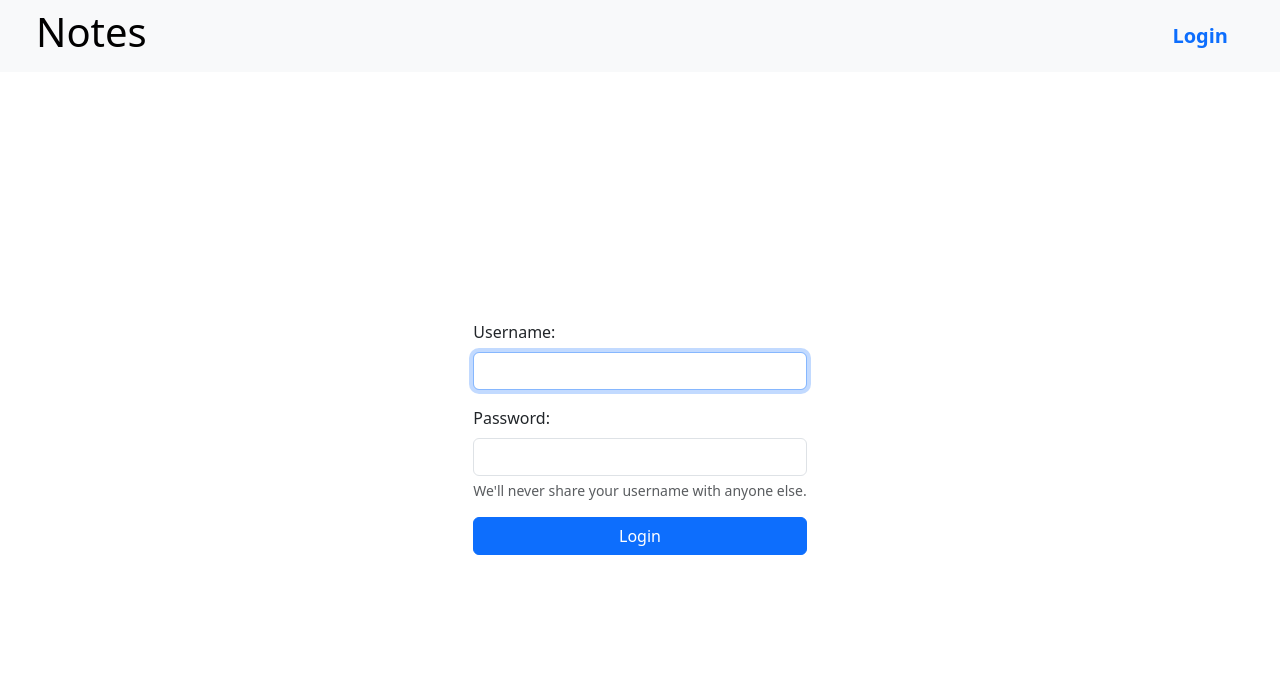
After one commit to ronaldrpc/my-notes, a Django app: page /login/ in a window 1280 px wide. The commit adds this page. Shown: the top 698 px of the page. Run offline with Django 5.2, Linux system fonts and the light colour scheme.

Commit message:
feat(Notes): add Auth functionality (temp, urls, views). Improve navbar header. Implement login required and redirect next

```diff
--- a/mynotes/settings.py
+++ b/mynotes/settings.py
@@ -125,3 +125,5 @@ STATICFILES_DIRS = [
 # https://docs.djangoproject.com/en/5.0/ref/settings/#default-auto-field
 
 DEFAULT_AUTO_FIELD = 'django.db.models.BigAutoField'
+
+LOGIN_URL = '/login/'
--- a/notes/static/notes/style.css
+++ b/notes/static/notes/style.css
@@ -47,7 +47,7 @@
 }
 
 .custom-navbar {
-    display: flex;
+    /* display: flex; */
     justify-content: flex-end;
     gap: 1rem;
 }
@@ -55,6 +55,18 @@
 .custom-navbar > a {
     text-decoration: none;
 }
+
+
+.custom-navbar span {
+    font-size: 1.25rem;
+    display: block;
+}
+
+.login-form {
+    padding-top: 224px;
+    padding-bottom: 144px;
+}
+
 
 
 /* Ocio */
--- a/notes/templates/notes/base.html
+++ b/notes/templates/notes/base.html
@@ -7,21 +7,39 @@
         {% load static %}
         <link rel="stylesheet" href="{% static 'notes/style.css' %}">
         <link href="https://cdn.jsdelivr.net/npm/bootstrap@5.3.2/dist/css/bootstrap.min.css" rel="stylesheet" integrity="sha384-T3c6CoIi6uLrA9TneNEoa7RxnatzjcDSCmG1MXxSR1GAsXEV/Dwwykc2MPK8M2HN" crossorigin="anonymous">
-        <title>{% block 'title' %}Base{% endblock %}</title>
+        <title>{% block title %}Base{% endblock %}</title>
     </head>
     <body>
-        <div class="container">
-            <header class="custom-header">
-                <a class="custom-a-link" href="{% url 'notes:index' %}" style="text-align: center">
-                    <h1>Notes</h1>
-                </a>
-                <div class="custom-navbar">
-                    <a href="{% url 'notes:note-create' %}"><h4>Create note</h4></a>
-                    <a href="{% url 'notes:index_archived' status='archived' %}">
-                        <h4>Archived notes</h4>
+        {% block header %}
+            <header class="navbar navbar-expand-lg bg-body-tertiary sticky-top"> <!-- class="custom-header" -->
+                <div class="container-fluid mx-4"> <!-- custom-navbar -->
+                    <a class="custom-a-link" href="{% url 'notes:index' %}" style="text-align: center">
+                        <h1>Notes</h1>
                     </a>
+                    <button class="navbar-toggler" type="button" data-bs-toggle="collapse" data-bs-target="#navbarSupportedContent" aria-controls="navbarSupportedContent" aria-expanded="false" aria-label="Toggle navigation">
+                        <span class="navbar-toggler-icon"></span>
+                    </button>
+                    <div class="collapse navbar-collapse custom-navbar" id="navbarSupportedContent">
+                        {% if user.is_authenticated %}
+                            <a href="{% url 'notes:note-create' %}"><span>Create note</span></a>
+                            <a href="{% url 'notes:index_archived' status='archived' %}">
+                                <span>Archived notes</span>
+                            </a>
+                            <span>Hi, {{ user.username }}</span>
+                            <form action="{% url 'notes:logout' %}" method="post">
+                                {% csrf_token %}
+                                <button class="btn p-0" type="submit"><span><strong>Logout</strong></span></button>
+                            </form>
+                        {% else %}
+                            <a href="{% url 'notes:login' %}"><span><strong>Login</strong></span></a>
+                        {% endif %}
+                        <div>
+                        </div>
+                    </div>
                 </div>
             </header>
+        {% endblock %}
+        <div class="container mt-4">
             {% block 'content' %}
             {% endblock %}
             <script src="https://cdn.jsdelivr.net/npm/bootstrap@5.3.2/dist/js/bootstrap.bundle.min.js" integrity="sha384-C6RzsynM9kWDrMNeT87bh95OGNyZPhcTNXj1NW7RuBCsyN/o0jlpcV8Qyq46cDfL" crossorigin="anonymous"></script>
--- a/notes/templates/notes/create.html
+++ b/notes/templates/notes/create.html
@@ -1,5 +1,5 @@
 {% extends 'notes/base.html' %}
-{% block 'title' %}Create note{% endblock %}
+{% block title %}Create note{% endblock %}
 {% block 'content' %}
 <form action="{% url 'notes:note-create' %}" method="post">
     {% csrf_token %}
--- a/notes/templates/notes/detail.html
+++ b/notes/templates/notes/detail.html
@@ -1,4 +1,5 @@
 {% extends 'notes/base.html' %}
+{% block title %}Detail note{% endblock %}
 {% block 'content' %}
 <form action="{% url 'notes:note-update' note.id %}" method="post">
     {% csrf_token %}
--- a/notes/templates/notes/index.html
+++ b/notes/templates/notes/index.html
@@ -1,5 +1,5 @@
 {% extends 'notes/base.html' %}
-{% block 'title' %}
+{% block title %}
     {% if 'archived' in request.path %}
         Archived notes
     {% else %}
--- /dev/null
+++ b/notes/templates/registration/login.html
@@ -0,0 +1,49 @@
+{% extends 'notes/base.html' %}
+
+{% block title %}Login{% endblock %}
+
+{% block 'content' %}
+    <section class="d-flex justify-content-center align-items-center">
+        <div class="login-form">
+            <div class="form-errors">
+                {% if form.errors %}
+                    <div class="alert alert-danger" role="alert">
+                        <span>Your username and password didn't match. Please try again.</span>
+                    </div>
+                {% endif %}
+                {% if next %}
+                    {% if user.is_authenticated %}
+                        <div class="alert alert-danger" role="alert">
+                            <span>
+                                Your account doesn't have access to this page. To proceed, please login with
+                                an account that has access.
+                            </span>
+                        </div>
+                    {% else %}
+                        <div class="alert alert-danger" role="alert">
+                            <span>Please login to see this page.</span>
+                        </div>
+                    {% endif %}
+                {% endif %}
+            </div>
+
+            <form method="post" action="{% url 'notes:login' %}">
+                {% csrf_token %}
+                <div class="mb-3">
+                    <label for="{{ form.username.id_for_label }}" class="form-label">{{ form.username.label_tag }}</label>
+                    <input type="text" class="form-control" id="{{ form.username.id_for_label }}"
+                        name="{{ form.username.name }}" {% if form.username.field.required %}required{% endif %}
+                        maxlength="{{ form.name.field.max_length }}" autofocus autocapitalize="none" autocomplete="username">
+                </div>
+                <div class="mb-3">
+                    <label for="{{ form.password.id_for_label }}" class="form-label">{{ form.password.label_tag }}</label>
+                    <input type="password" class="form-control" id="{{ form.password.id_for_label }}" name="{{ form.password.name }}"
+                        autocomplete="current-password" {% if form.password.field.required %}required{% endif %} aria-describedby="passwordHelp">
+                    <div id="passwordHelp" class="form-text">We'll never share your username with anyone else.</div>
+                </div>
+                <button type="submit" class="btn btn-primary w-100">Login</button>
+                <input type="hidden" name="next" value="{{ next }}" />
+            </form>
+        </div>
+    </section>
+{% endblock %}
--- a/notes/urls.py
+++ b/notes/urls.py
@@ -1,3 +1,4 @@
+from django.contrib.auth.views import LogoutView
 from django.urls import path, re_path
 from . import views
 
@@ -10,4 +11,8 @@ urlpatterns = [
     path('notes/create/', views.create, name="create"),
     path('note/create/', views.NoteCreateView.as_view(), name="note-create"),
     path('note/<int:pk>/', views.NoteUpdateView.as_view(), name="note-update"),
+
+    # Move auth urls to another app?
+    path('login/', views.CustomLoginView.as_view(), name="login"),
+    path("logout/", LogoutView.as_view(next_page='notes:login'), name="logout"),
 ]
--- a/notes/views.py
+++ b/notes/views.py
@@ -1,3 +1,5 @@
+from django.contrib.auth.mixins import LoginRequiredMixin
+from django.contrib.auth.views import LoginView
 from django.http import HttpResponseRedirect
 from django.shortcuts import get_object_or_404, render
 from django.urls import reverse, reverse_lazy
@@ -7,7 +9,7 @@ from django.views.generic.edit import CreateView, DeleteView, UpdateView
 from .forms import NoteForm
 from .models import Note
 
-class IndexView(generic.ListView):
+class IndexView(LoginRequiredMixin, generic.ListView):
     context_object_name = 'notes'
     template_name = 'notes/index.html'
 
@@ -20,9 +22,10 @@ class IndexView(generic.ListView):
         return notes
 
 
-class DetailView(generic.DetailView):
+class DetailView(LoginRequiredMixin, generic.DetailView):
     model = Note
     template_name = 'notes/detail.html'
+    login_url = reverse_lazy('notes:login')
 
 
 def update(request, note_id):
@@ -46,14 +49,30 @@ def create(request):
 
 ## Form handling with class-based views
 
-class NoteCreateView(CreateView):
+class NoteCreateView(LoginRequiredMixin, CreateView):
     model = Note
     form_class = NoteForm
     template_name = 'notes/create.html'
 
     # 'Models and request.user' page 424
 
-class NoteUpdateView(UpdateView):
+class NoteUpdateView(LoginRequiredMixin, UpdateView):
     model = Note
     form_class = NoteForm
     template_name = 'notes/detail.html'
+
+
+
+
+## Handling authentication (Move it to another app?)
+class CustomLoginView(LoginView):
+    template_name = 'registration/login.html'
+    fields = '__all__'
+    redirect_authenticated_user = True
+
+    def get_success_url(self):
+        next_url = self.request.POST.get('next', )
+        if next_url:
+            return next_url
+        return reverse_lazy('notes:index')
+##
```
Also changed, not shown: notes/templates/registration/logout.html (added).
